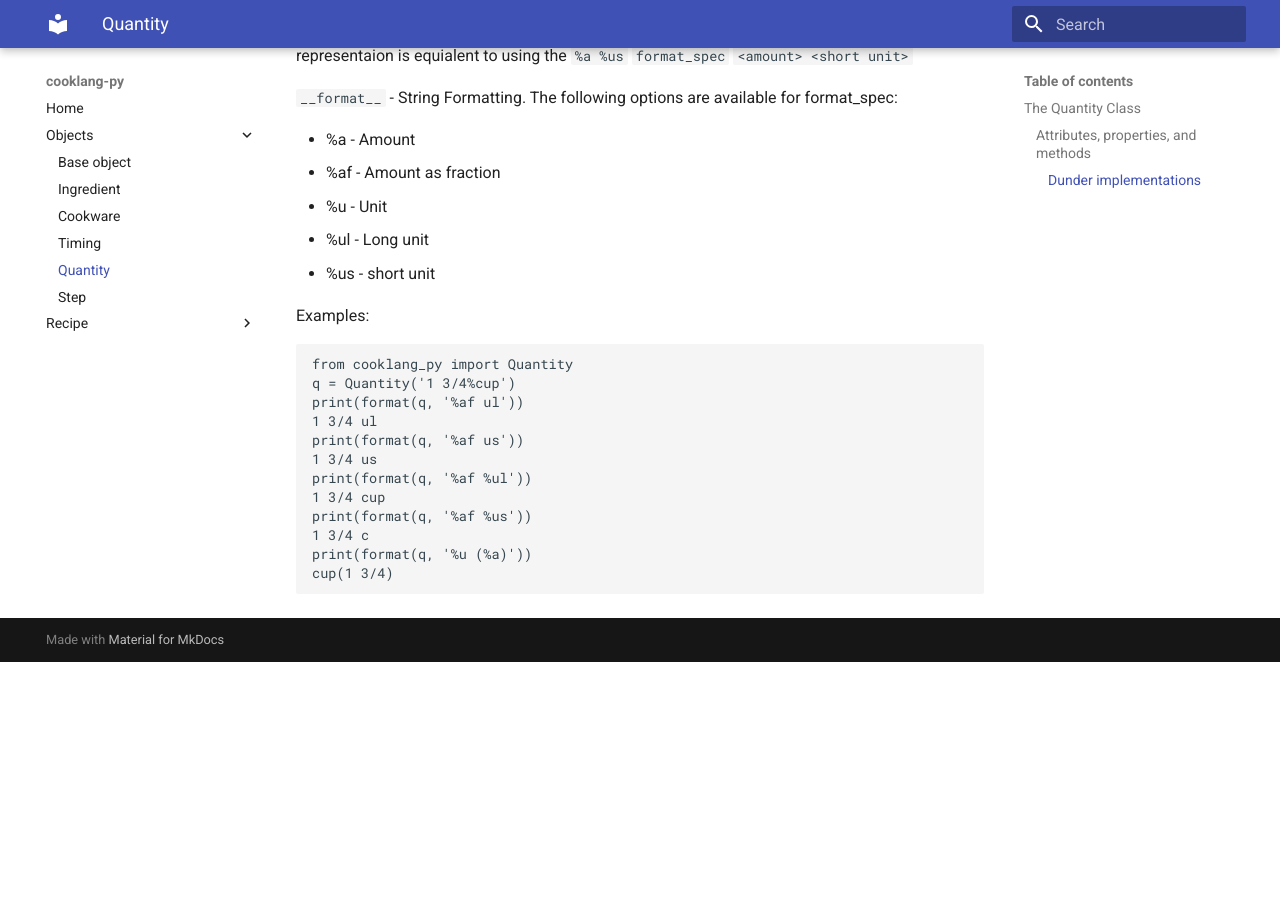
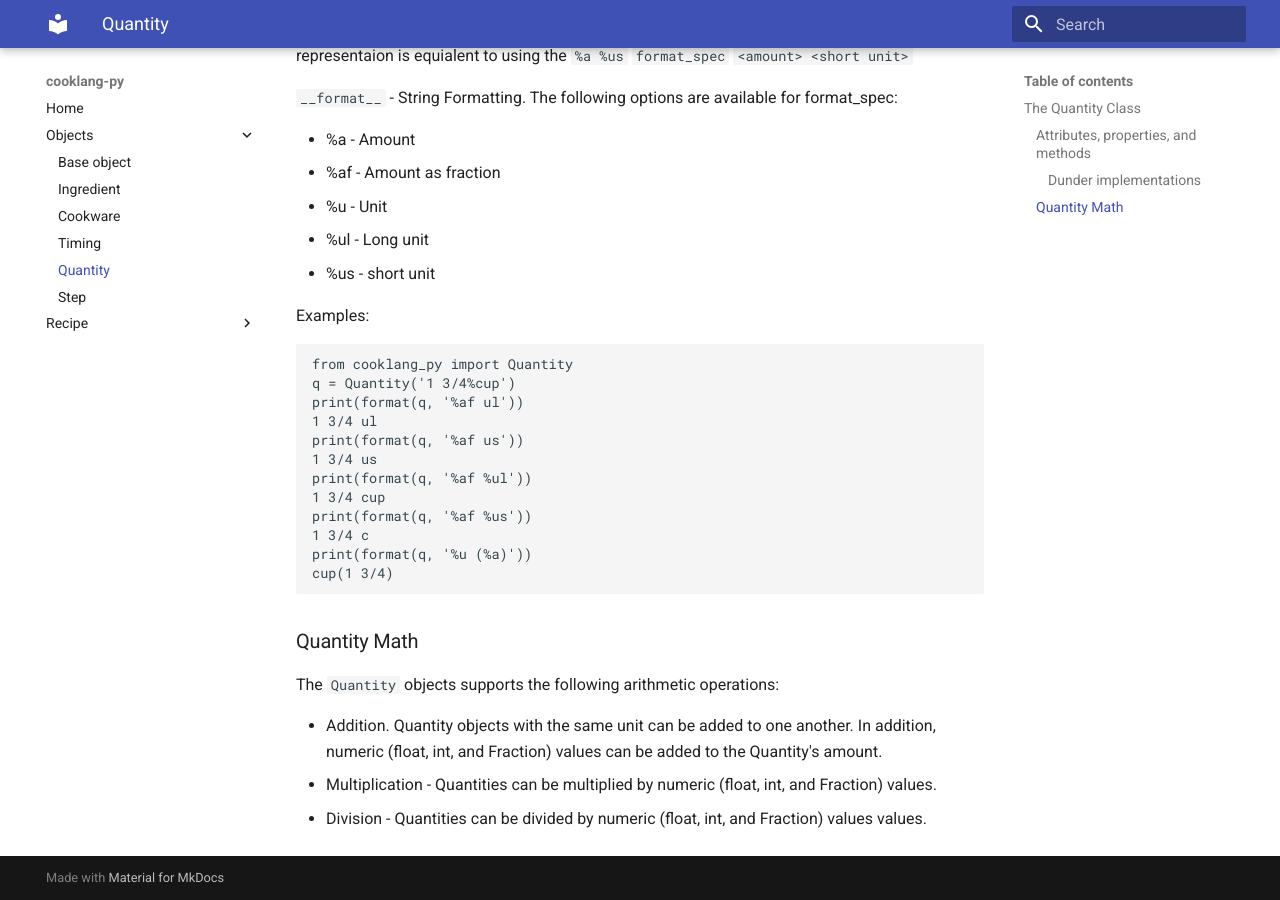
Before and after one commit to brass75/cooklang-py, an MkDocs documentation site: the page built from docs/docs/quantity.md, in a window 1280 px wide and 900 px high, scrolled down 1178 px. Built offline with MkDocs 1.6.1 and Material for MkDocs 9.7.7, drawn with Linux system fonts in a browser that asks for light colours; before the commit the page ends 1840 px from its top, so only the background shows below that.

Commit message:
Update documentation.

````diff
--- a/docs/docs/quantity.md
+++ b/docs/docs/quantity.md
@@ -77,3 +77,12 @@ print(format(q, '%af %us'))
 print(format(q, '%u (%a)'))
 cup(1 3/4)
 ```
+
+### Quantity Math
+
+The `Quantity` objects supports the following arithmetic operations:
+
+- Addition. Quantity objects with the same unit can be added to one another. In addition,
+numeric (float, int, and Fraction) values can be added to the Quantity's amount.
+- Multiplication - Quantities can be multiplied by numeric (float, int, and Fraction) values.
+- Division - Quantities can be divided by numeric (float, int, and Fraction) values values.
````
